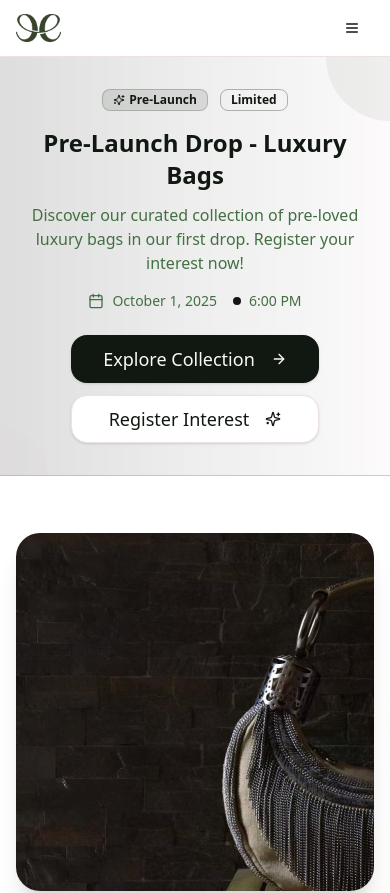
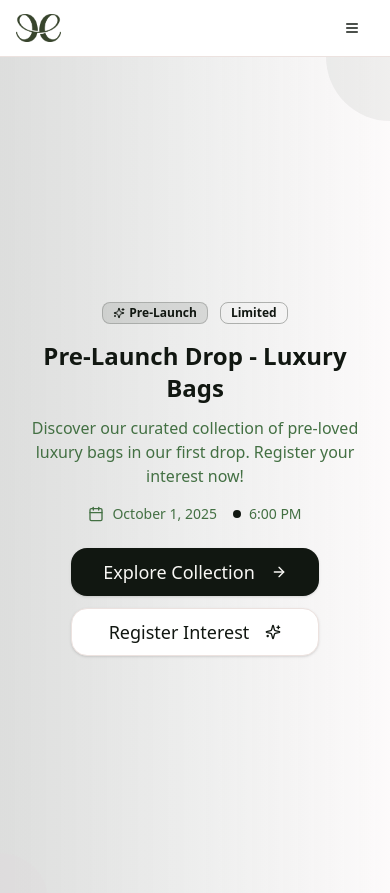
Before and after one commit to erlume-kw/erlume_pre_launch, a React (Vite) app: page / in a window 390 px wide. Shown: the top 893 px of the page. Built offline with nearby package versions, Linux system fonts and the light colour scheme.

Commit message:
drop 1
fixed the banner

```diff
--- a/src/components/Drop1Banner.tsx
+++ b/src/components/Drop1Banner.tsx
@@ -9,11 +9,11 @@ export const Drop1Banner = () => {
 	const { t, isRTL } = useLanguage();
 
 	return (
-		<div className="relative overflow-hidden bg-gradient-to-r from-primary/10 via-primary/5 to-accent/10 border-b border-primary/20">
+		<div className="relative overflow-hidden bg-gradient-to-r from-primary/10 via-primary/5 to-accent/10 border-b border-primary/20 min-h-screen sm:min-h-0">
 			<div className="absolute inset-0 bg-gradient-to-r from-primary/5 to-transparent"></div>
 
-			<div className="relative max-w-7xl mx-auto px-4 sm:px-6 lg:px-8 py-8">
-				<div className="flex flex-col lg:flex-row items-center justify-between gap-6">
+			<div className="relative max-w-7xl mx-auto px-4 sm:px-6 lg:px-8 py-8 min-h-screen sm:min-h-0 flex items-center">
+				<div className="flex flex-col lg:flex-row items-center justify-center lg:justify-between gap-6 w-full">
 					{/* Left Content */}
 					<div
 						className={cn(
```
